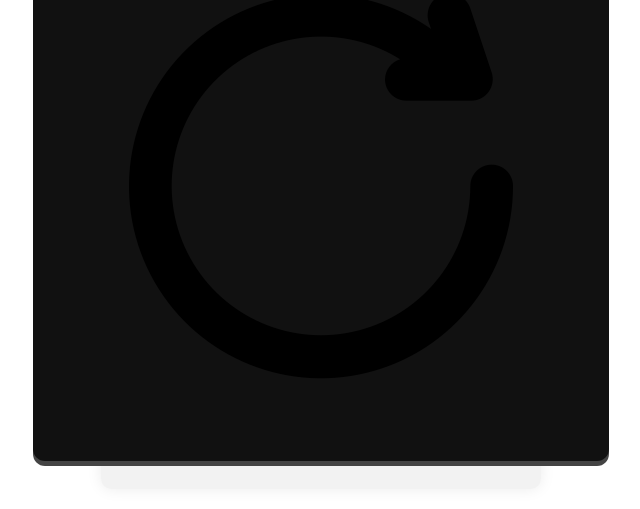
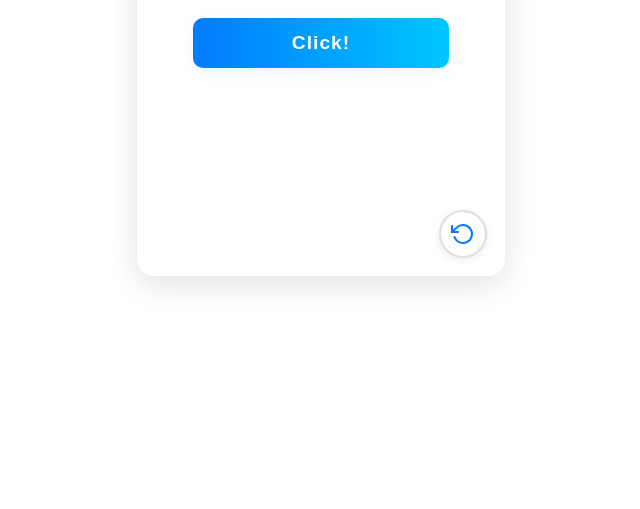
Before and after one commit to joshuawiebe/click-counter, a plain HTML site: page index.html in a window 1280 px wide. Shown: the part 322-831 px from the top of the page, without its empty margins (319-959 px from the left). After the commit the page ends 800 px from the top, so only its background shows below. Drawn offline with Linux system fonts and the light colour scheme.

Commit message:
Refactor reset button to use SVG icon and enhance styling; update dark mode functionality for improved UI

```diff
--- a/index.html
+++ b/index.html
@@ -7,10 +7,16 @@
     <link rel="stylesheet" href="./style.css">
 </head>
 <body>
-    <div>
+    <div class="clicker">
         <h1 id="counter">00</h1>
         <button id="clickButton">Click!</button>
-        <button id="resetButton"><img src="./reset.png" alt="reset button"></button>
+        <button id="resetButton" aria-label="Reset">
+          <svg width="24" height="24" viewBox="0 0 24 24" fill="none" stroke="currentColor" stroke-width="2"
+            stroke-linecap="round" stroke-linejoin="round">
+            <polyline points="1 4 1 10 7 10"></polyline>
+            <path d="M3.51 15a9 9 0 1 0 2.13-9.36L1 10"></path>
+          </svg>
+        </button>
     </div>
     <script src="./script.js"></script>
 </body>
--- a/script.js
+++ b/script.js
@@ -36,7 +36,7 @@ document.addEventListener('keydown', (event) => {
         displayCounter.textContent = '00';
         displayCounter.style.color = 'black'; // Reset color
     }
-    if (event.code === 'KeyD') {
+    if (event.key.toLowerCase() === 'd') {
         document.body.classList.toggle('darkmode');
     }
 });
--- a/style.css
+++ b/style.css
@@ -10,7 +10,8 @@ body {
     color: #111;
     transition: background 0.3s, color 0.3s;
 }
-div {
+
+.container {
     background-color: rgba(0, 0, 0, 0.05);
     padding: 20px;
     border-radius: 10px;
@@ -27,40 +28,79 @@ div {
     align-items: center;
     justify-content: center;
 }
-button {
-    background-color: #111;
-    touch-action: manipulation;
-    border: none;
-    color: #fff;
-    padding: 15px 32px;
-    text-align: center;
-    font-size: 16px;
-    margin: 8px 0;
-    cursor: pointer;
-    border-radius: 12px;
-    transition: background 0.2s, color 0.2s, transform 0.1s, box-shadow 0.2s;
-    box-shadow: 0 5px 0 #444;
-    outline: none;
-}
-button:hover {
-    background-color: #333;
-}
-button:active {
-    transform: translateY(4px) scale(0.98);
-    box-shadow: 0 1px 0 #444;
-}
+
 .clicker {
-    background: rgba(255, 255, 255, 0.95);
-    padding: 20px;
-    border-radius: 10px;
-    box-shadow: 0 0 45px rgba(0,0,0,0.08);
-    width: 300px;
-    height: 300px;
+    background: rgba(255, 255, 255, 0.97);
+    padding: 32px 24px 24px 24px;
+    border-radius: 18px;
+    box-shadow: 0 8px 32px rgba(0,0,0,0.12);
+    width: 320px;
+    height: 340px;
     display: flex;
     flex-direction: column;
     align-items: center;
+    justify-content: flex-start;
+    position: relative;
+}
+
+#counter {
+    font-size: 4em;
+    margin-bottom: 32px;
+    margin-top: 0;
+    letter-spacing: 2px;
+    font-weight: bold;
+    color: #222;
+    transition: color 0.3s;
+}
+
+#clickButton {
+    width: 80%;
+    margin-bottom: 16px;
+    font-size: 1.2em;
+    padding: 14px 0;
+    border-radius: 10px;
+    background: linear-gradient(90deg, #007bff 0%, #00c6ff 100%);
+    color: #fff;
+    border: none;
+    box-shadow: 0 4px 16px rgba(0,123,255,0.08);
+    font-weight: 600;
+    letter-spacing: 1px;
+    transition: background 0.2s, transform 0.1s;
+}
+#clickButton:hover {
+    background: linear-gradient(90deg, #0056b3 0%, #00aaff 100%);
+    transform: scale(1.03);
+}
+
+#resetButton {
+    position: absolute;
+    bottom: 18px;
+    right: 18px;
+    background: #fff;
+    color: #007bff;
+    border: 2px solid #e0e0e0;
+    border-radius: 50%;
+    width: 48px;
+    height: 48px;
+    display: flex;
+    align-items: center;
     justify-content: center;
+    box-shadow: 0 2px 8px rgba(0,0,0,0.08);
+    transition: background 0.2s, color 0.2s, border 0.2s;
+    padding: 0;
 }
+#resetButton:hover {
+    background: #007bff;
+    color: #fff;
+    border: 2px solid #007bff;
+}
+#resetButton svg {
+    width: 24px;
+    height: 24px;
+    vertical-align: middle;
+    pointer-events: none;
+}
+
 h1 {
     color: #111;
     font-size: 3em;
@@ -69,27 +109,32 @@ h1 {
     transition: color 0.3s;
 }
 
-/* Darkmode */
+/* Dark mode */
 body.darkmode {
     background: #181c24;
     color: #f5f5f5;
-}
-body.darkmode div {
-    background-color: rgba(255,255,255,0.08);
-    box-shadow: 0 0 15px rgba(0,0,0,0.5);
 }
 body.darkmode .clicker {
     background: rgba(30, 30, 30, 0.98);
     box-shadow: 0 0 45px rgb(1, 78, 120);
 }
-body.darkmode button {
-    background-color: #fff;
-    color: #181c24;
-    box-shadow: 0 5px 0 #bbb;
-}
-body.darkmode button:hover {
-    background-color: #eee;
-}
-body.darkmode h1 {
+body.darkmode #counter {
     color: #fff;
 }
+body.darkmode #clickButton {
+    background: linear-gradient(90deg, #222 0%, #444 100%);
+    color: #fff;
+}
+body.darkmode #clickButton:hover {
+    background: linear-gradient(90deg, #007bff 0%, #00c6ff 100%);
+}
+body.darkmode #resetButton {
+    background: #222;
+    color: #00c6ff;
+    border: 2px solid #333;
+}
+body.darkmode #resetButton:hover {
+    background: #00c6ff;
+    color: #222;
+    border: 2px solid #00c6ff;
+}
```
